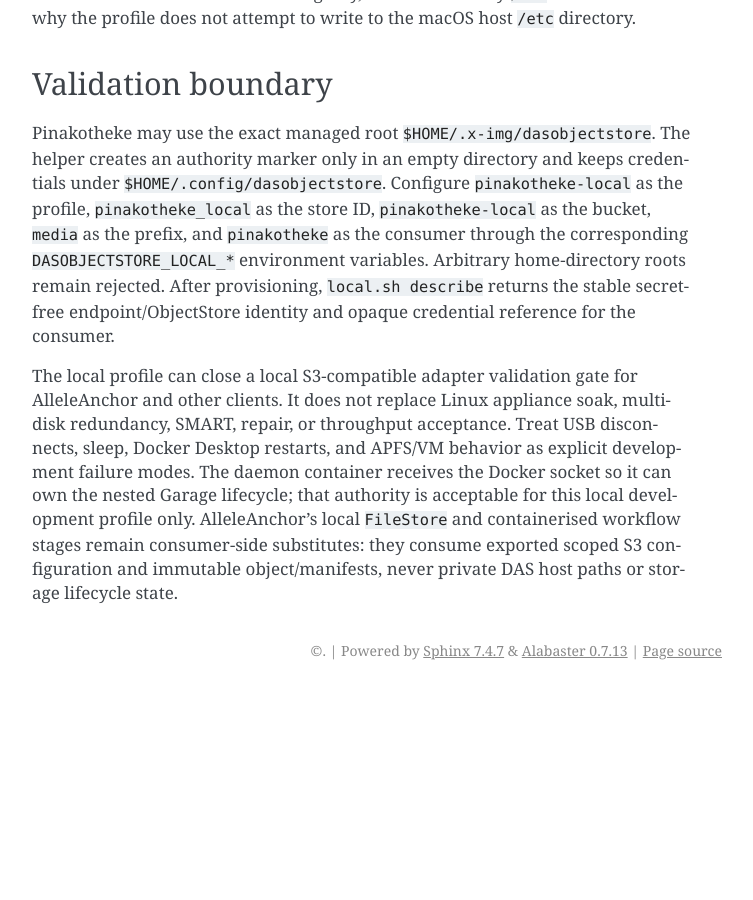
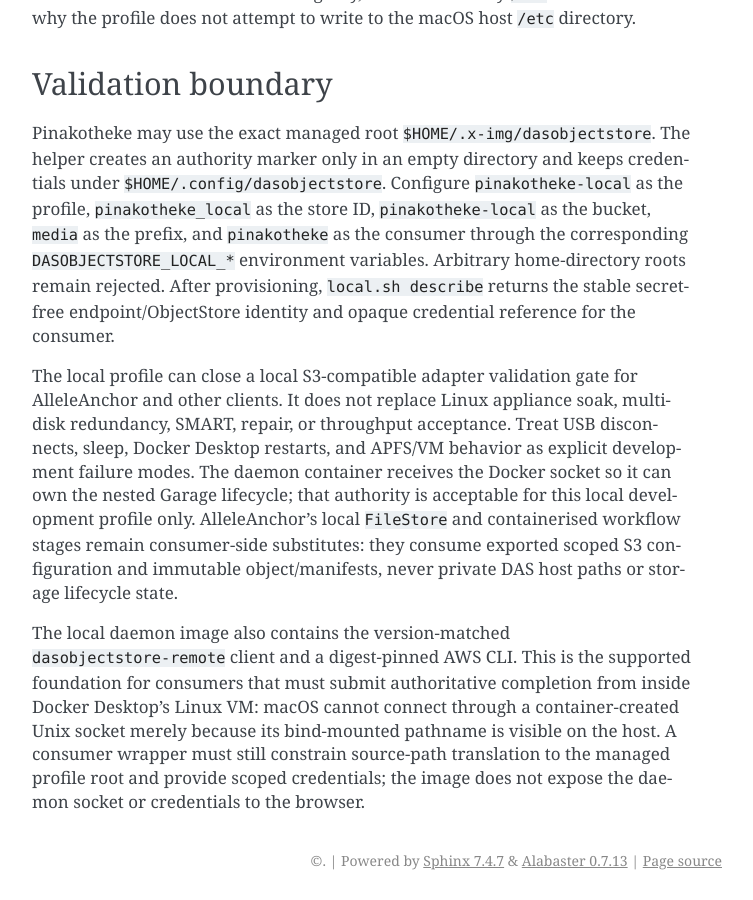
Before and after one commit to sagrudd/DASObjectStore, a Sphinx documentation site: the page built from docs/user/local-docker.rst, in a window 1280 px wide and 900 px high, scrolled down 1557 px. Shown: the whole window, without its empty margins (388-1141 px from the left). Built offline with Sphinx 7.4.7, drawn with Linux system fonts in a browser that asks for light colours; before the commit the page ends 2247 px from its top, so only the background shows below that.

Commit message:
Package local remote completion tools

```diff
--- a/docs/user/local-docker.rst
+++ b/docs/user/local-docker.rst
@@ -94,3 +94,12 @@
 containerised workflow stages remain consumer-side substitutes: they consume
 exported scoped S3 configuration and immutable object/manifests, never private
 DAS host paths or storage lifecycle state.
+
+The local daemon image also contains the version-matched
+``dasobjectstore-remote`` client and a digest-pinned AWS CLI. This is the
+supported foundation for consumers that must submit authoritative completion
+from inside Docker Desktop's Linux VM: macOS cannot connect through a
+container-created Unix socket merely because its bind-mounted pathname is
+visible on the host. A consumer wrapper must still constrain source-path
+translation to the managed profile root and provide scoped credentials; the
+image does not expose the daemon socket or credentials to the browser.
```
Also changed, not shown: CHANGELOG.md (+7 -0 lines), 1 other file.
